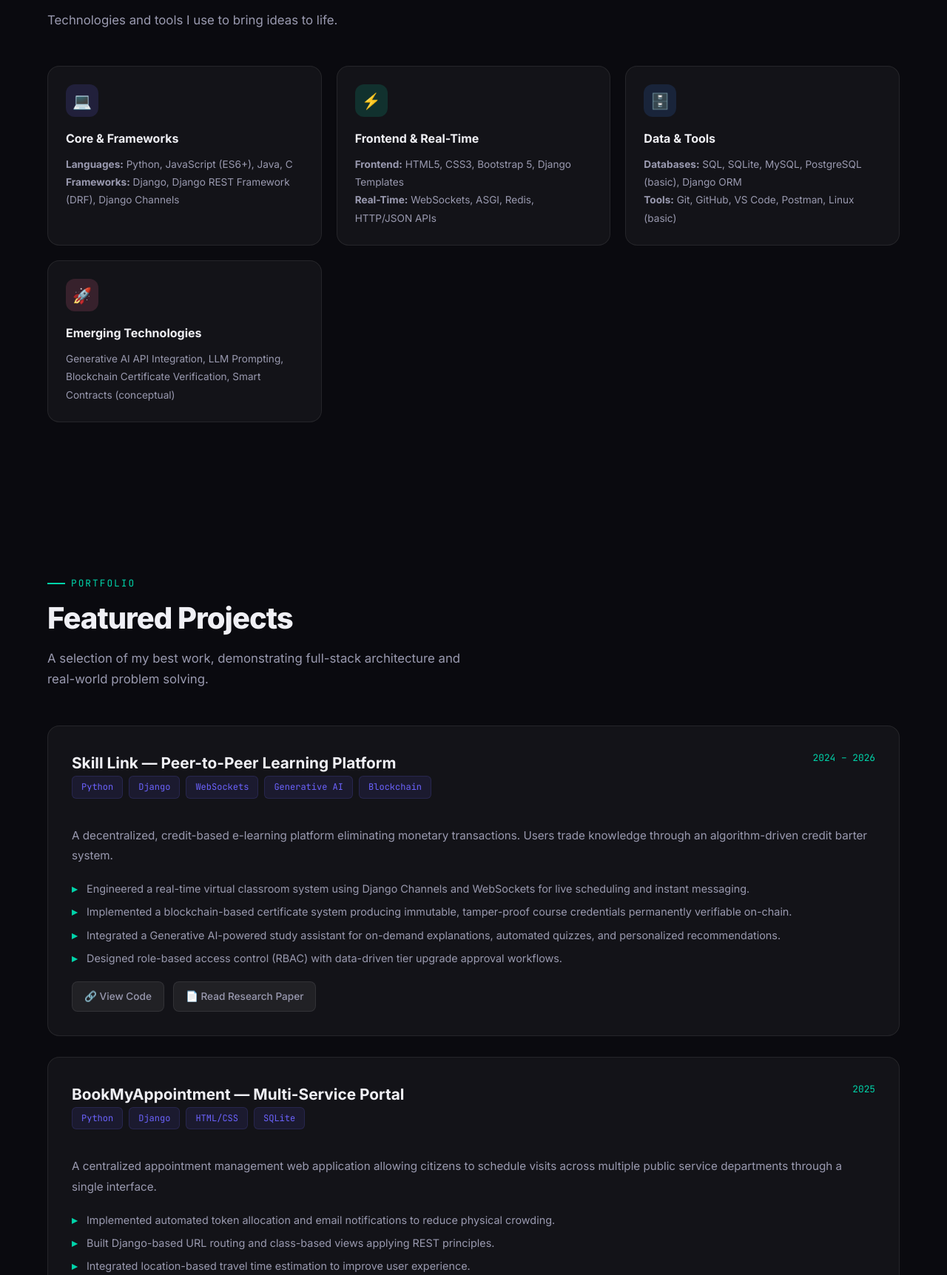
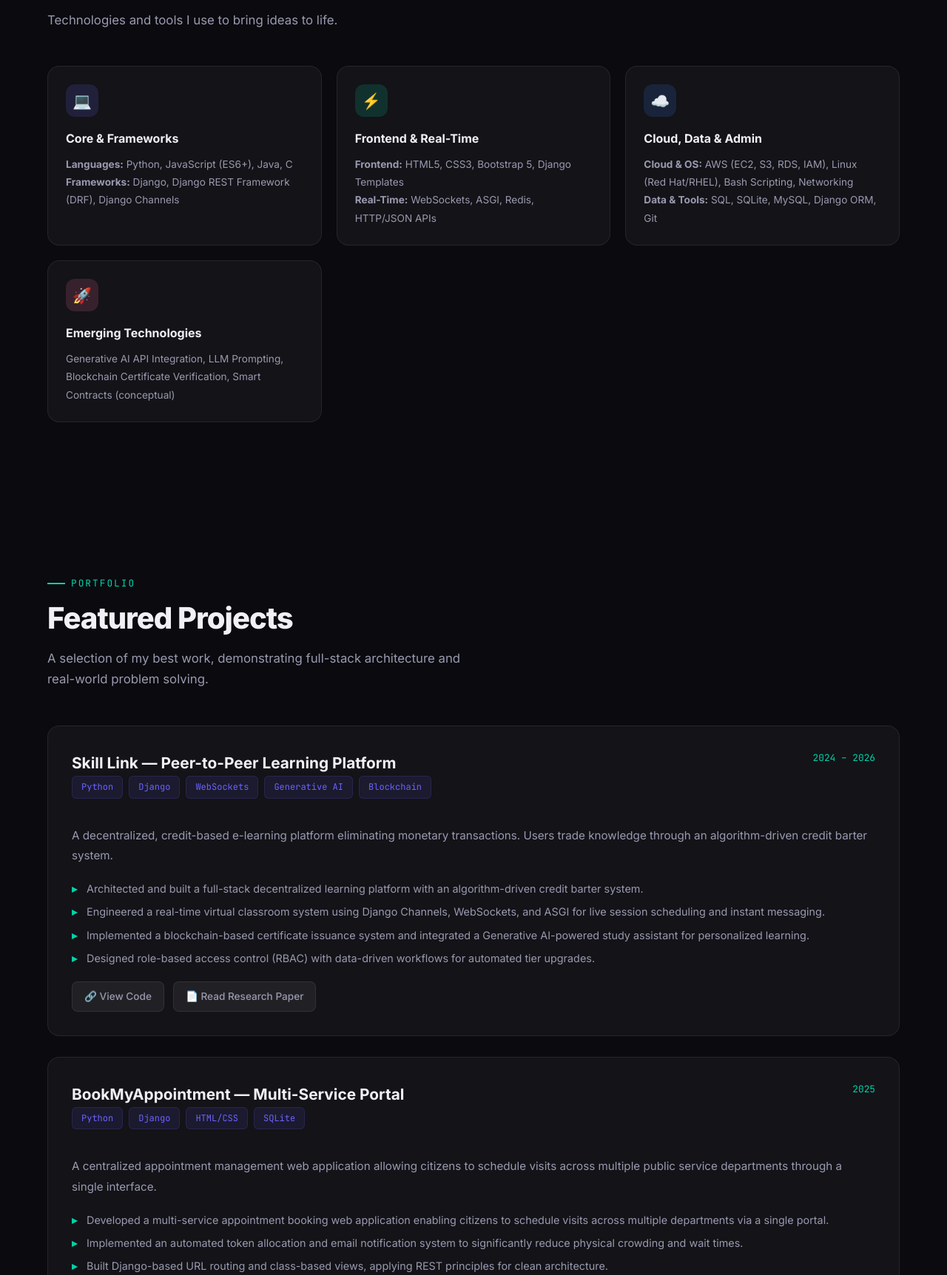
Before and after one commit to Ajaykrishnan-S/portfolio, a plain HTML site: page index.html in a window 1280 px wide. Shown: the part 1076-2800 px from the top of the page at 74% size. Drawn offline with Linux system fonts and the light colour scheme; animation ran at ten frames a second.

Commit message:
Added AWS and Linux skills

```diff
--- a/index.html
+++ b/index.html
@@ -3,8 +3,8 @@
 <head>
     <meta charset="UTF-8">
     <meta name="viewport" content="width=device-width, initial-scale=1.0">
-    <title>Ajaykrishnan S | Python Django Full Stack Developer</title>
-    <meta name="description" content="Portfolio of Ajaykrishnan S, an MCA Graduate and Full Stack Web Developer specializing in Python, Django, and WebSockets.">
+    <title>Ajaykrishnan S | Python Django Full Stack & Cloud Engineer</title>
+    <meta name="description" content="Portfolio of Ajaykrishnan S, an MCA Graduate, Full Stack Developer, and Cloud/Linux Administrator specializing in Python, Django, AWS, and WebSockets.">
     <link rel="stylesheet" href="style.css">
 </head>
 <body>
@@ -43,7 +43,7 @@
                 I build <span class="typed-text">scalable web applications</span><span class="cursor"></span>
             </h2>
             <p class="hero-desc reveal" style="transition-delay: 0.3s">
-                MCA Graduate (2026) specializing in Python, Django, and full-stack development. I architect secure, real-time, and user-centric systems, blending REST APIs, WebSockets, and emerging technologies like Generative AI.
+                MCA Graduate (2026) specializing in Python, Django, and AWS Cloud architecture. I build secure, real-time backend systems and manage robust infrastructure, blending REST APIs, WebSockets, Linux administration, and emerging AI technologies.
             </p>
             <div class="hero-buttons reveal" style="transition-delay: 0.4s">
                 <a href="#projects" class="btn btn-primary">View My Work</a>
@@ -83,12 +83,12 @@
                 <p class="skill-items"><strong>Frontend:</strong> HTML5, CSS3, Bootstrap 5, Django Templates<br>
                 <strong>Real-Time:</strong> WebSockets, ASGI, Redis, HTTP/JSON APIs</p>
             </div>
-            <!-- Databases & Tools -->
+            <!-- Databases & Cloud Admin -->
             <div class="glass-card skill-card reveal" style="transition-delay: 0.2s">
-                <div class="skill-icon blue">🗄️</div>
-                <h3 class="skill-name">Data & Tools</h3>
-                <p class="skill-items"><strong>Databases:</strong> SQL, SQLite, MySQL, PostgreSQL (basic), Django ORM<br>
-                <strong>Tools:</strong> Git, GitHub, VS Code, Postman, Linux (basic)</p>
+                <div class="skill-icon blue">☁️</div>
+                <h3 class="skill-name">Cloud, Data & Admin</h3>
+                <p class="skill-items"><strong>Cloud & OS:</strong> AWS (EC2, S3, RDS, IAM), Linux (Red Hat/RHEL), Bash Scripting, Networking<br>
+                <strong>Data & Tools:</strong> SQL, SQLite, MySQL, Django ORM, Git</p>
             </div>
             <!-- Emerging Tech -->
             <div class="glass-card skill-card reveal" style="transition-delay: 0.3s">
@@ -122,10 +122,10 @@
             </div>
             <p class="project-desc">A decentralized, credit-based e-learning platform eliminating monetary transactions. Users trade knowledge through an algorithm-driven credit barter system.</p>
             <ul class="project-features">
-                <li>Engineered a real-time virtual classroom system using Django Channels and WebSockets for live scheduling and instant messaging.</li>
-                <li>Implemented a blockchain-based certificate system producing immutable, tamper-proof course credentials permanently verifiable on-chain.</li>
-                <li>Integrated a Generative AI-powered study assistant for on-demand explanations, automated quizzes, and personalized recommendations.</li>
-                <li>Designed role-based access control (RBAC) with data-driven tier upgrade approval workflows.</li>
+                <li>Architected and built a full-stack decentralized learning platform with an algorithm-driven credit barter system.</li>
+                <li>Engineered a real-time virtual classroom system using Django Channels, WebSockets, and ASGI for live session scheduling and instant messaging.</li>
+                <li>Implemented a blockchain-based certificate issuance system and integrated a Generative AI-powered study assistant for personalized learning.</li>
+                <li>Designed role-based access control (RBAC) with data-driven workflows for automated tier upgrades.</li>
             </ul>
             <div class="project-links">
                 <a href="https://github.com/Ajaykrishnan-S" class="project-link" target="_blank">🔗 View Code</a>
@@ -149,9 +149,9 @@
             </div>
             <p class="project-desc">A centralized appointment management web application allowing citizens to schedule visits across multiple public service departments through a single interface.</p>
             <ul class="project-features">
-                <li>Implemented automated token allocation and email notifications to reduce physical crowding.</li>
-                <li>Built Django-based URL routing and class-based views applying REST principles.</li>
-                <li>Integrated location-based travel time estimation to improve user experience.</li>
+                <li>Developed a multi-service appointment booking web application enabling citizens to schedule visits across multiple departments via a single portal.</li>
+                <li>Implemented an automated token allocation and email notification system to significantly reduce physical crowding and wait times.</li>
+                <li>Built Django-based URL routing and class-based views, applying REST principles for clean architecture.</li>
             </ul>
         </div>
 
@@ -222,7 +222,7 @@
     <section class="section" id="contact">
         <span class="section-label reveal">Get in touch</span>
         <h2 class="section-title reveal">Let's Connect</h2>
-        <p class="section-subtitle reveal">I'm currently available for full-time opportunities. If you're looking for a dedicated Python/Django developer, my inbox is always open.</p>
+        <p class="section-subtitle reveal">I'm currently available for full-time opportunities. If you're looking for a dedicated Python Full Stack Developer or Linux/AWS Cloud Engineer, my inbox is always open.</p>
 
         <div class="contact-grid">
             <a href="mailto:ajaykrishnan55557@gmail.com" class="glass-card contact-card reveal">
```
